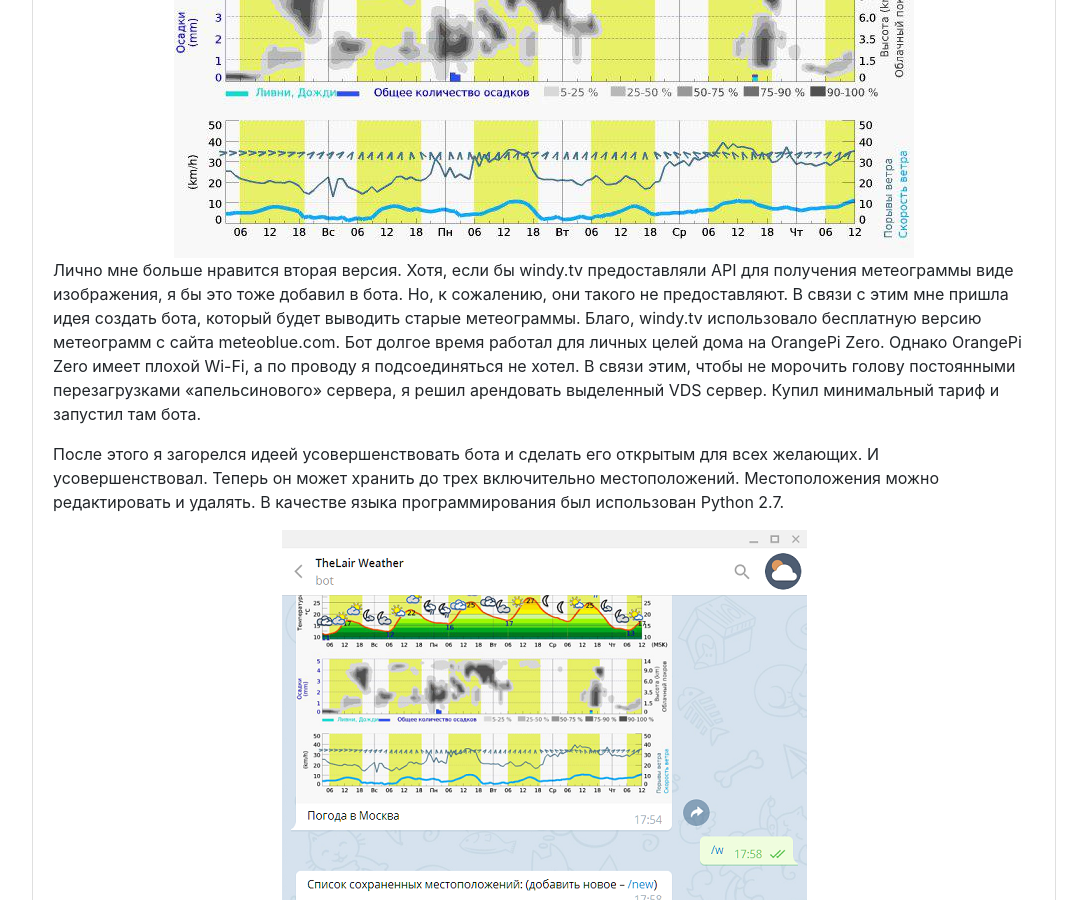
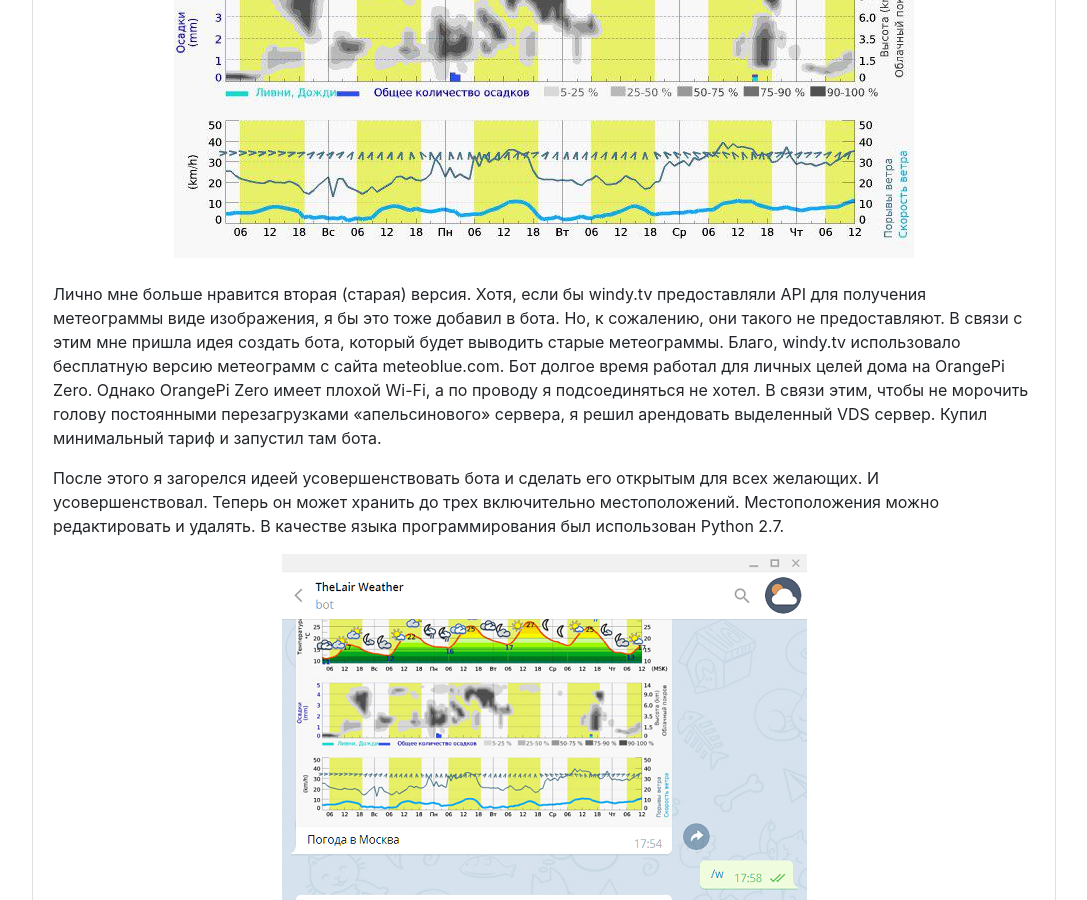
Before and after one commit to Gooman-rus/gooman-rus.github.io, a Jekyll site: the page built from _posts/2017-09-09-telegram-weather-bot.md, in a window 1280 px wide and 900 px high, scrolled down 1278 px. Shown: the whole window, without its empty margins (96-1183 px from the left). Built offline with Jekyll 4.4.1, drawn with Linux system fonts in a browser that asks for light colours; nearby versions of some CDN libraries; comment, search, counter and statistics services are not loaded.

Commit message:
Update 2017-09-09-telegram-weather-bot.md

```diff
--- a/_posts/2017-09-09-telegram-weather-bot.md
+++ b/_posts/2017-09-09-telegram-weather-bot.md
@@ -19,8 +19,8 @@
 <br/>
 <center><b>Старая версия метеограммы:</b></center>
 <center><img src="{{ site.url }}/posts-images/old.jpg" alt="Метеограмма meteoblue.com"/></center>
-
-Лично мне больше нравится вторая версия. Хотя, если бы windy.tv предоставляли API для получения метеограммы виде изображения, я бы это тоже добавил в бота. Но, к сожалению, они такого не предоставляют.
+<br/>
+Лично мне больше нравится вторая (старая) версия. Хотя, если бы windy.tv предоставляли API для получения метеограммы виде изображения, я бы это тоже добавил в бота. Но, к сожалению, они такого не предоставляют.
 В связи с этим мне пришла идея создать бота, который будет выводить старые метеограммы. Благо, windy.tv использовало бесплатную версию метеограмм с сайта meteoblue.com. Бот долгое время работал для личных целей дома на OrangePi Zero. Однако OrangePi Zero имеет плохой Wi-Fi, а по проводу я подсоединяться не хотел. В связи этим, чтобы не морочить голову постоянными перезагрузками «апельсинового» сервера, я решил арендовать выделенный VDS сервер. Купил минимальный тариф и запустил там бота.
 
 После этого я загорелся идеей усовершенствовать бота и сделать его открытым для всех желающих. И усовершенствовал. Теперь он может хранить до трех включительно местоположений. Местоположения можно редактировать и удалять.
```
